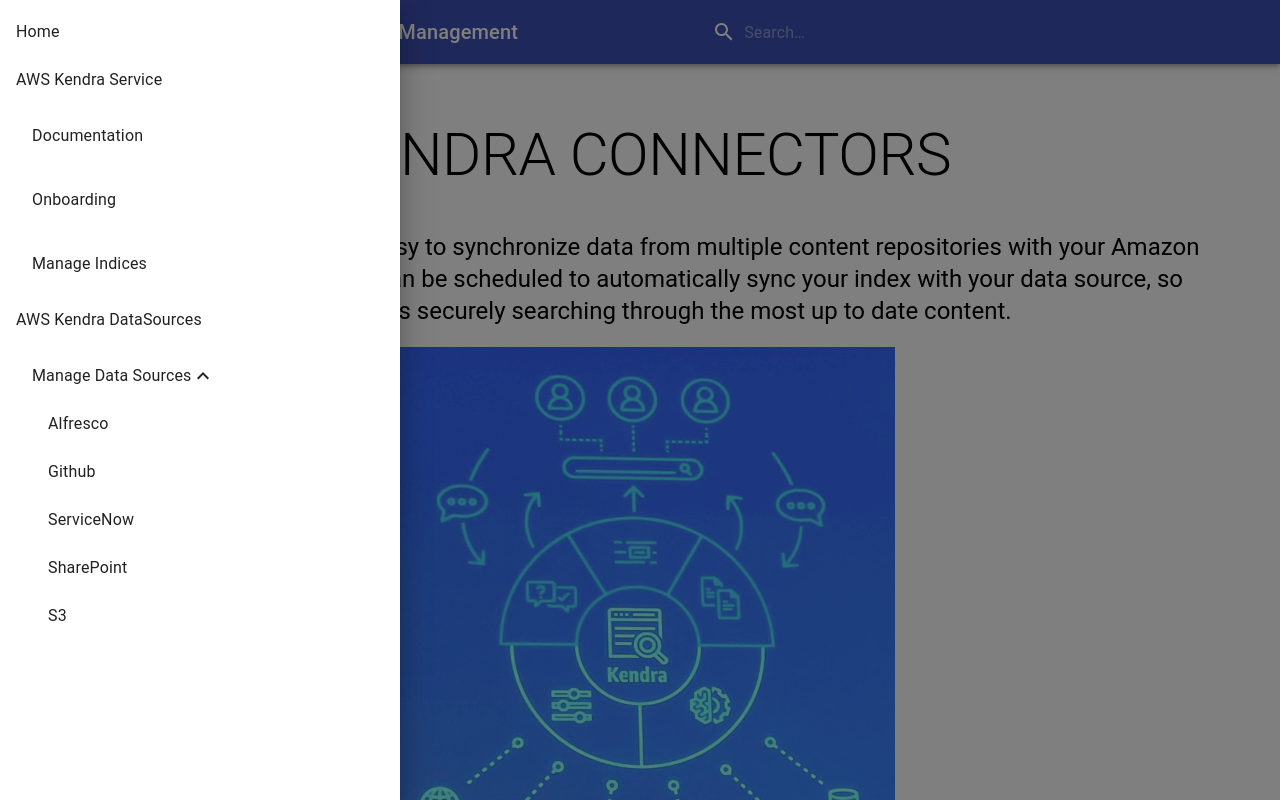
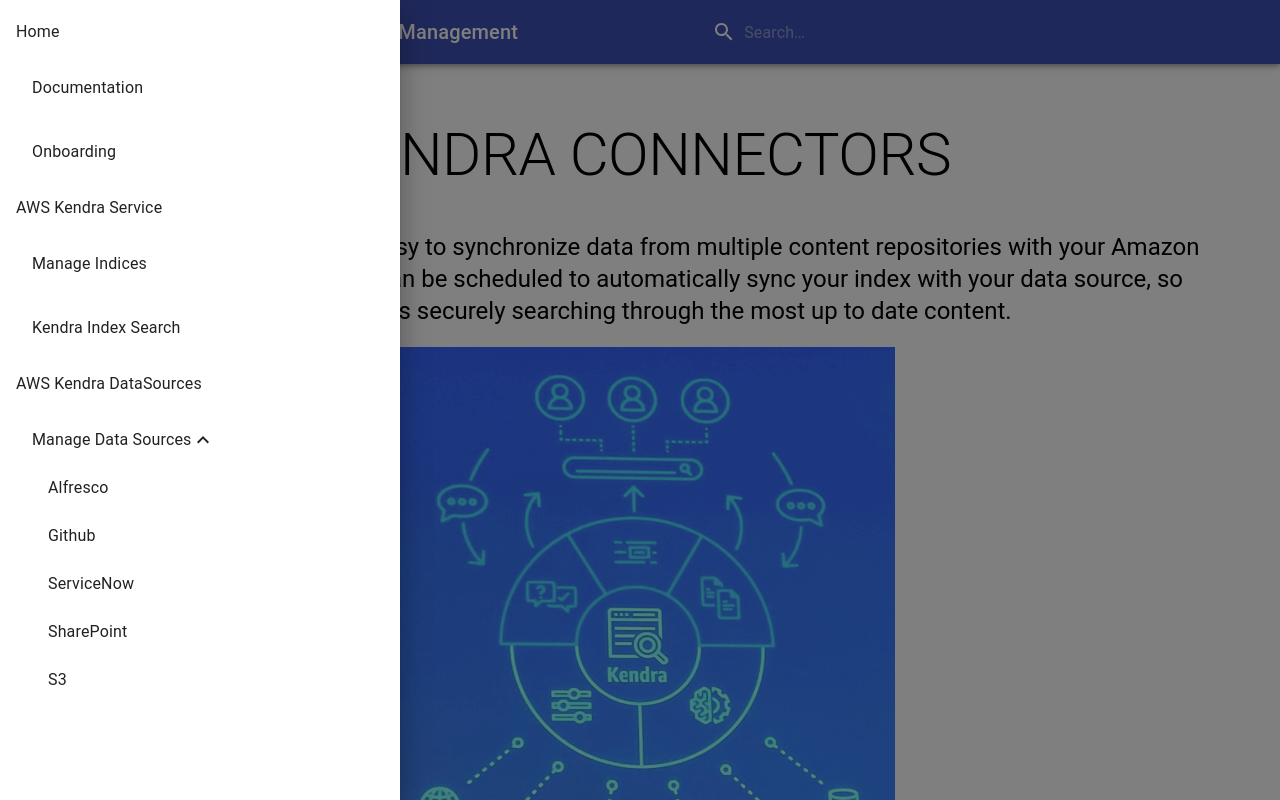
Before and after one commit to PeopleTechGroup/kendra-connector-react-app, a React (Create React App) app: page / in a window 1280 px wide. Both pictures are taken after a click on the button "menu". Shown: the top 800 px of the page. Built offline with nearby package versions, Linux system fonts and the light colour scheme.

Commit message:
1. Relocated "Documentation" and "Onboarding", out of the "AWS Kendra Service"  component and now reside within the main component. 2. New component "Index Search" created under the component"AWS Kendra Service".

```diff
--- a/src/components/Navbar.tsx
+++ b/src/components/Navbar.tsx
@@ -165,9 +165,6 @@
                 <ListItem button  component={Link} to="/">
                 		<ListItemText primary="Home" />
                 </ListItem>
-                <ListItem button  component={Link} to="/kendraHome">
-                        <ListItemText primary="AWS Kendra Service" />
-                </ListItem>
                 <ListItem>
                     <Grid item data-testid="documentation">
                         <ListItemButton
@@ -180,18 +177,22 @@
                         </ListItemButton>
                     </Grid>
                 </ListItem>
-                 <ListItem>
-                      <Grid item data-testid="Onboarding Process">
+                <ListItem>
+                    <Grid item data-testid="Onboarding Process">
                           <ListItemButton
-//                           data-testid="kendraIndexes"
+                           data-testid="kendraIndexes"
                           component={Link}
                            to="/onboardingProcess"
                            onClick={handleClick}>
                              {/*List item icon can placed here*/}
                            <ListItemText primary="Onboarding" />
                            </ListItemButton>
-                           </Grid>
+                    </Grid>
                 </ListItem>
+                <ListItem button  component={Link} to="/kendraHome">
+                        <ListItemText primary="AWS Kendra Service" />
+                </ListItem>
+
                 <ListItem>
                     <Grid item data-testid="documentation">
                         <ListItemButton
@@ -204,6 +205,20 @@
                         </ListItemButton>
                     </Grid>
                 </ListItem>
+
+                 <ListItem>
+                    <Grid item data-testid="kerndraSearch">
+                        <ListItemButton
+                        data-testid="kendraIndexes"
+                        component={Link}
+                        to="/kendraSearch"
+                        onClick={handleClick}>
+                            {/*List item icon can placed here*/}
+                            <ListItemText primary="Kendra Index Search " />
+                        </ListItemButton>
+                    </Grid>
+                </ListItem>
+
                 <ListItem button  component={Link} to="/">
                         <ListItemText primary="AWS Kendra DataSources" />
                 </ListItem>
```
